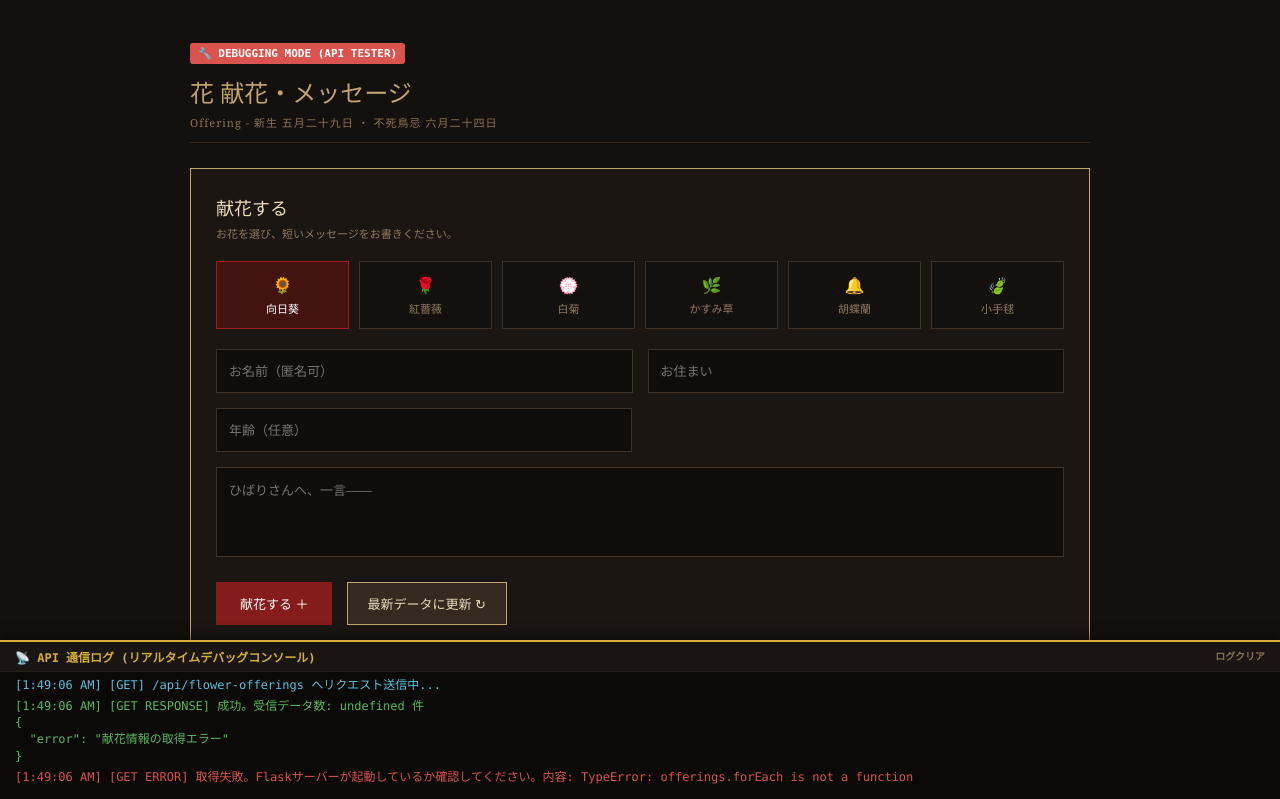
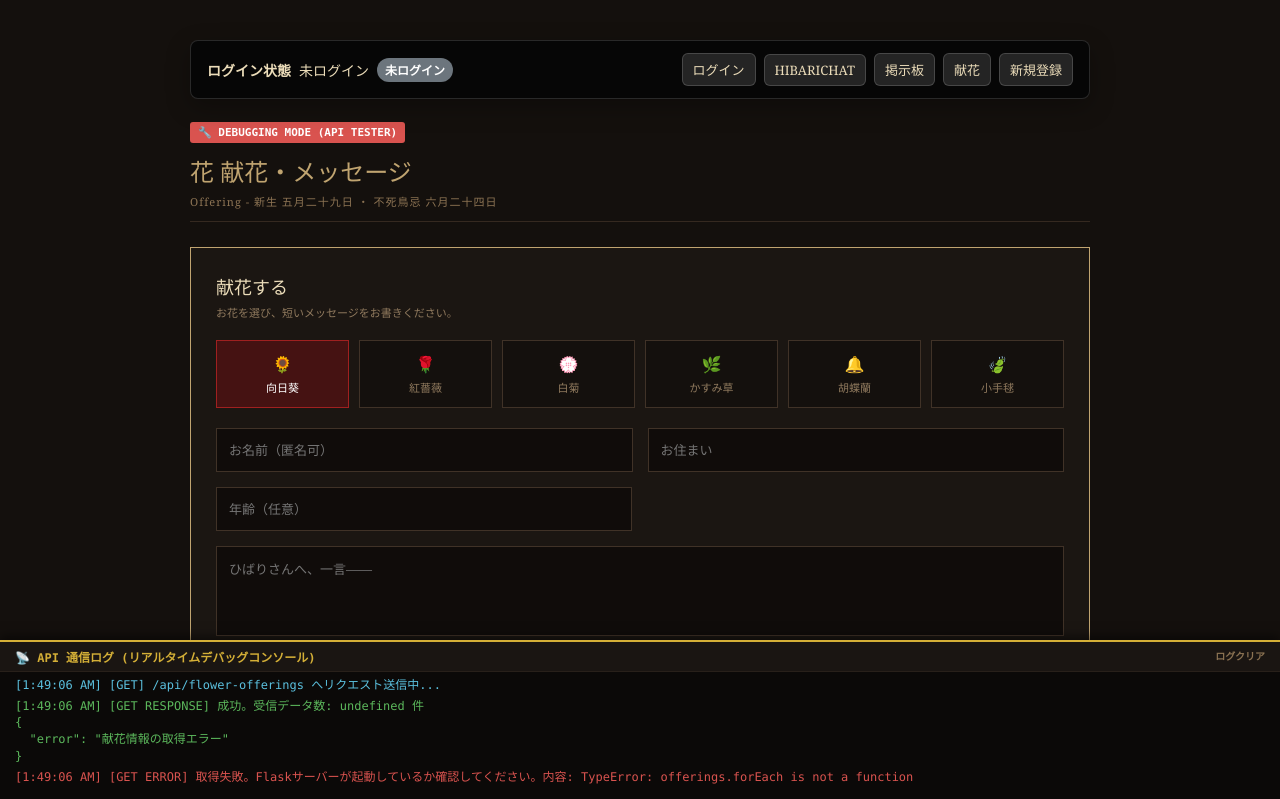
Before and after one commit to project-HIBARI/HIBARI, a Flask app: page /debug/flower-offerings in a window 1280 px wide. Shown: the top 799 px of the page. Run offline with Flask 3, Linux system fonts and the light colour scheme.

Commit message:
update: 各デバッグにログイン連携

```diff
--- a/project/app.py
+++ b/project/app.py
@@ -1,7 +1,7 @@
 import os
 from datetime import datetime, timedelta, timezone
 
-from flask import Flask, render_template, jsonify, request
+from flask import Flask, render_template, jsonify, request, session, redirect
 from dotenv import load_dotenv
 
 from sqlalchemy import create_engine
@@ -183,6 +183,26 @@ def cache_user(email, user):
     }
 
 
+# セッションからユーザー情報取得
+#   全体取得
+def get_current_user_from_session():
+    if "account_id" not in session:
+        return None
+
+    return {
+        "account_id": session["account_id"],
+        "name": session.get("name"),
+        "email": session.get("email")
+    }
+
+#   アカウントIDのみ取得
+def get_session_account_id():
+    account_id = session.get("account_id")
+    if account_id is None:
+        raise ValueError("ログインが必要です")
+    return account_id
+
+
 ############################################################################
 ### パス
 ############################################################################
@@ -194,16 +214,32 @@ def cache_user(email, user):
 # デバッグ用 AI美空ひばり
 @app.route("/")
 def index():
-    return render_template(
-        "index.html"
-    )
+    try:
+        current_user = get_current_user_from_session()
+        if not current_user:
+            return redirect('/debug/login')
+        return render_template(
+            "index.html",
+            current_user=current_user,
+            is_logged_in=True
+        )
+    except Exception as e:
+        print(e)
+        return f"テンプレート読み込みエラー: {e}", 500
 
 
 # デバッグ用 掲示板呼び出しページ
 @app.route('/debug/post')
 def debug_post():
     try:
-        return render_template('debug_post.html')
+        current_user = get_current_user_from_session()
+        if not current_user:
+            return redirect('/debug/login')
+        return render_template(
+            'debug_post.html',
+            current_user=current_user,
+            is_logged_in=True
+        )
     except Exception as e:
         print(e)
         return f"テンプレート読み込みエラー: {e}", 500
@@ -213,7 +249,12 @@ def debug_post():
 @app.route('/debug/flower-offerings')
 def debug_flower_offerings():
     try:
-        return render_template('debug_flower.html')
+        current_user = get_current_user_from_session()
+        return render_template(
+            'debug_flower.html',
+            current_user=current_user,
+            is_logged_in=current_user is not None
+        )
     except Exception as e:
         print(e)
         return f"テンプレート読み込みエラー: {e}", 500
@@ -223,7 +264,12 @@ def debug_flower_offerings():
 @app.route('/debug/account')
 def debug_account():
     try:
-        return render_template('debug_accounts.html')
+        current_user = get_current_user_from_session()
+        return render_template(
+            'debug_accounts.html',
+            current_user=current_user,
+            is_logged_in=current_user is not None
+        )
     except Exception as e:
         print(e)
         return f"テンプレート読み込みエラー: {e}", 500
@@ -233,7 +279,12 @@ def debug_account():
 @app.route('/debug/login')
 def debug_login():
     try:
-        return render_template('debug_login.html')
+        current_user = get_current_user_from_session()
+        return render_template(
+            'debug_login.html',
+            current_user=current_user,
+            is_logged_in=current_user is not None
+        )
     except Exception as e:
         print(e)
         return f"テンプレート読み込みエラー: {e}", 500
@@ -321,6 +372,11 @@ def login():
         # キャッシュからユーザーをチェック
         cached_user = get_cached_user(email)
         if cached_user and check_password_hash(cached_user['password'], password):
+            # Sessionへ保存
+            session["account_id"] = cached_user["account_id"]
+            session["name"] = cached_user["name"]
+            session["email"] = cached_user["email"]
+
             return jsonify({
                 "success": True,
                 "user": {
@@ -349,6 +405,11 @@ def login():
         # キャッシュに保存
         cache_user(email, user)
 
+        # Sessionへ保存
+        session["account_id"] = user["account_id"]
+        session["name"] = user["name"]
+        session["email"] = user["email"]
+
         return jsonify({
             "success": True,
             "user": {
@@ -364,10 +425,47 @@ def login():
         return jsonify({"error": "ログインエラー"}), 500
 
 
+# ログアウト
+@app.route("/api/logout", methods=["POST"])
+def logout():
+    session.clear()
+
+    return jsonify({
+        "success": True
+    })
+
+
+# ログイン確認
+@app.route("/api/me", methods=["GET"])
+def me():
+
+    if "account_id" not in session:
+        return jsonify({
+            "login": False
+        }), 401
+
+    return jsonify({
+        "login": True,
+        "user": {
+            "account_id": session["account_id"],
+            "name": session["name"],
+            "email": session["email"]
+        }
+    })
+
+
 # ルーム一覧取得
 @app.route("/api/rooms")
 def rooms():
     try:
+        try:
+            account_id = get_session_account_id()
+        except ValueError:
+            return jsonify({
+                "error": "ログインが必要です",
+                "redirect": "/debug/login"
+            }), 401
+
         rows = fetch_all(
             """
             SELECT
@@ -375,8 +473,10 @@ def rooms():
                 room_name,
                 created_at
             FROM ai_chat_rooms
+            WHERE account_id = :account_id
             ORDER BY created_at DESC
-            """
+            """,
+            {"account_id": account_id}
         )
 
         room_list = []
@@ -401,6 +501,32 @@ def rooms():
 @app.route("/api/messages/<int:room_id>")
 def messages(room_id):
     try:
+        try:
+            account_id = get_session_account_id()
+        except ValueError:
+            return jsonify({
+                "error": "ログインが必要です",
+                "redirect": "/debug/login"
+            }), 401
+
+        room_rows = fetch_all(
+            """
+            SELECT ai_chat_room_id
+            FROM ai_chat_rooms
+            WHERE ai_chat_room_id = :room_id
+            AND account_id = :account_id
+            """,
+            {
+                "room_id": room_id,
+                "account_id": account_id
+            }
+        )
+
+        if not room_rows:
+            return jsonify({
+                "error": "このルームにはアクセスできません"
+            }), 403
+
         rows = fetch_all(
             """
             SELECT
@@ -440,8 +566,13 @@ def messages(room_id):
 @app.route("/api/chat", methods=["POST"])
 def chat():
     try:
-        # リクエスト取得
-        account_id = 1
+        try:
+            account_id = get_session_account_id()
+        except ValueError:
+            return jsonify({
+                "error": "ログインが必要です",
+                "redirect": "/debug/login"
+            }), 401
 
         room_id = request.form.get("room_id")
         if room_id and room_id.isdigit():
@@ -500,14 +631,18 @@ def chat():
                 SELECT room_name
                 FROM ai_chat_rooms
                 WHERE ai_chat_room_id = :room_id
+                AND account_id = :account_id
                 """,
                 {
-                    "room_id": room_id
+                    "room_id": room_id,
+                    "account_id": account_id
                 }
             )
 
             if not room_rows:
-                raise ValueError("ルームが見つかりません")
+                return jsonify({
+                    "error": "このルームにはアクセスできません"
+                }), 403
 
             room_name = room_rows[0].room_name
 
@@ -853,8 +988,13 @@ def get_replies(post_id):
 @app.route("/api/posts/<int:post_id>/likes", methods=["POST"])
 def toggle_post_like(post_id):
     try:
-        data = request.get_json()
-        account_id = data.get("account_id")
+        try:
+            account_id = get_session_account_id()
+        except ValueError:
+            return jsonify({
+                "error": "ログインが必要です",
+                "redirect": "/debug/login"
+            }), 401
         rows = fetch_all(
             """
             SELECT like_id
@@ -916,8 +1056,13 @@ def toggle_post_like(post_id):
 @app.route("/api/replies/<int:reply_id>/likes", methods=["POST"])
 def toggle_reply_like(reply_id):
     try:
-        data = request.get_json()
-        account_id = data.get("account_id")
+        try:
+            account_id = get_session_account_id()
+        except ValueError:
+            return jsonify({
+                "error": "ログインが必要です",
+                "redirect": "/debug/login"
+            }), 401
 
         rows = fetch_all(
             """
--- /dev/null
+++ b/project/templates/_debug_auth.html
@@ -0,0 +1,93 @@
+<style>
+  .debug-auth {
+    display: flex;
+    justify-content: space-between;
+    align-items: center;
+    gap: 12px;
+    flex-wrap: wrap;
+    padding: 12px 16px;
+    margin-bottom: 20px;
+    background: rgba(7, 7, 7, 0.96);
+    border: 1px solid rgba(255,255,255,0.14);
+    border-radius: 8px;
+    font-size: 14px;
+    position: sticky;
+    top: 0;
+    z-index: 1100;
+    box-shadow: 0 8px 24px rgba(0, 0, 0, 0.28);
+  }
+  .debug-auth__meta {
+    display: flex;
+    align-items: center;
+    gap: 8px;
+    flex-wrap: wrap;
+  }
+  .debug-auth__pill {
+    display: inline-block;
+    padding: 3px 8px;
+    border-radius: 999px;
+    background: #2c7be5;
+    color: #fff;
+    font-size: 12px;
+    font-weight: bold;
+  }
+  .debug-auth__pill--muted {
+    background: #6c757d;
+  }
+  .debug-auth__actions {
+    display: flex;
+    align-items: center;
+    gap: 8px;
+    flex-wrap: wrap;
+  }
+  .debug-auth__link,
+  .debug-auth__btn {
+    display: inline-block;
+    padding: 6px 10px;
+    border-radius: 6px;
+    text-decoration: none;
+    color: inherit;
+    background: rgba(255,255,255,0.12);
+    border: 1px solid rgba(255,255,255,0.16);
+    cursor: pointer;
+    font-size: 13px;
+  }
+  .debug-auth__btn {
+    font-family: inherit;
+  }
+</style>
+
+<div class="debug-auth">
+  <div class="debug-auth__meta">
+    <strong>ログイン状態</strong>
+    {% if is_logged_in and current_user %}
+      <span>{{ current_user.name }} / {{ current_user.email }}</span>
+      <span class="debug-auth__pill">ログイン中</span>
+    {% else %}
+      <span>未ログイン</span>
+      <span class="debug-auth__pill debug-auth__pill--muted">未ログイン</span>
+    {% endif %}
+  </div>
+  <div class="debug-auth__actions">
+    {% if is_logged_in %}
+      <button type="button" class="debug-auth__btn" onclick="logoutFromDebug()">ログアウト</button>
+    {% else %}
+      <a href="/debug/login" class="debug-auth__link">ログイン</a>
+    {% endif %}
+    <a href="/" class="debug-auth__link">HIBARICHAT</a>
+    <a href="/debug/post" class="debug-auth__link">掲示板</a>
+    <a href="/debug/flower-offerings" class="debug-auth__link">献花</a>
+    <a href="/debug/account" class="debug-auth__link">新規登録</a>
+  </div>
+</div>
+
+<script>
+  async function logoutFromDebug() {
+    try {
+      await fetch('/api/logout', { method: 'POST' });
+      window.location.reload();
+    } catch (error) {
+      console.error(error);
+    }
+  }
+</script>
--- a/project/templates/debug_flower.html
+++ b/project/templates/debug_flower.html
@@ -222,6 +222,8 @@
 <body>
 
 <div class="container">
+    {% include '_debug_auth.html' %}
+
     <div class="debug-badge">🔧 DEBUGGING MODE (API TESTER)</div>
 
     <h1>花 献花・メッセージ <span>Offering - 新生 五月二十九日 ・ 不死鳥忌 六月二十四日</span></h1>
@@ -273,6 +275,7 @@
 
 <script>
     const API_URL = "/api/flower-offerings";
+    const currentUser = {{ current_user | tojson if current_user else 'null' }};
     const icons = { '向日葵': '🌻', '紅薔薇': '🌹', '白菊': '💮', 'かすみ草': '🌿', '胡蝶蘭': '🔔', '小手毬': '🍃' };
 
     // コンソールにログを出力するデバッグ関数
```
Also changed, not shown: project/templates/debug_accounts.html (+20 -0 lines), project/templates/debug_login.html (+21 -0 lines), project/templates/debug_post.html (+18 -2 lines), project/templates/index.html (+5 -2 lines).
